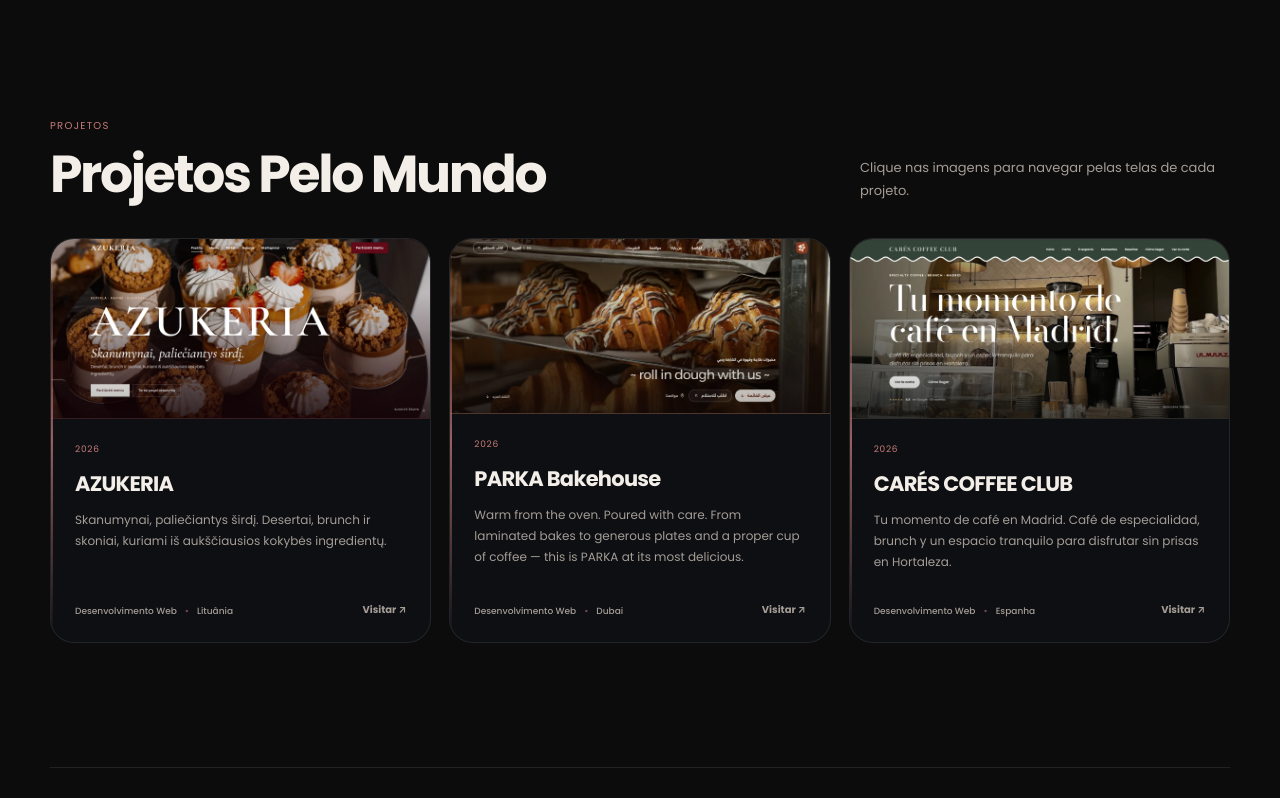
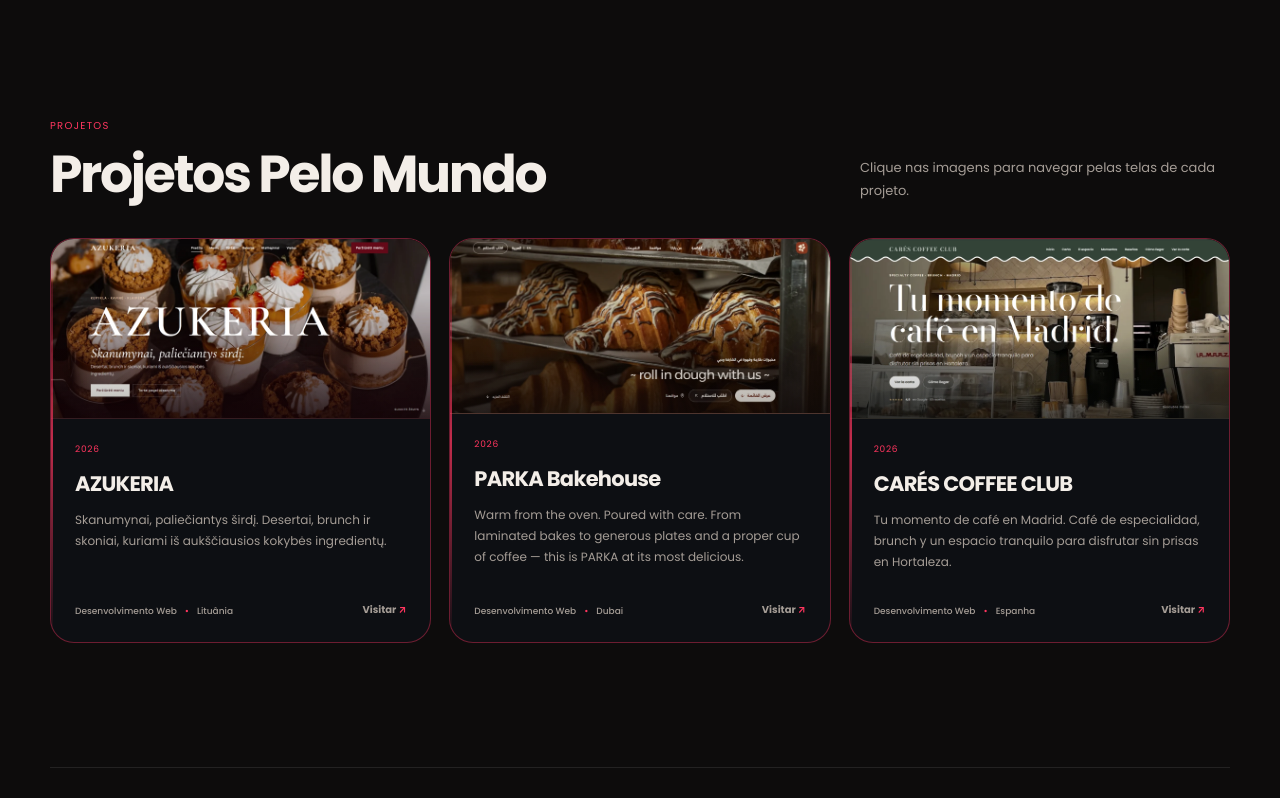
Before and after one commit to jrlescovar/jrlescovardeveloper, a React (Vite) app: page / in a window 1280 px wide. Shown: the part 1842-2640 px from the top of the page. Built offline with nearby package versions, Linux system fonts and the light colour scheme.

Commit message:
atualização

```diff
--- a/principal.css
+++ b/principal.css
@@ -6,7 +6,7 @@
   --text: #f3eee8;
   --muted: #a59d96;
   --muted-strong: #d0c8c0;
-  --accent: #c77b78;
+  --accent: #ff365f;
   --accent-warm: #c89b78;
   --cyan: #6ed9ff;
   --green: #42dc93;
@@ -111,7 +111,6 @@ button:focus-visible {
 
 .brand-code .brand-dev {
   color: var(--accent);
-  animation: devBlink 1.15s steps(1, end) infinite;
 }
 
 /* Cabeçalho */
@@ -319,7 +318,7 @@ button:focus-visible {
 .sidebar-profile img {
   width: 64px;
   height: 64px;
-  border: 2px solid rgba(255, 255, 255, 0.18);
+  border: 2px solid var(--accent);
   border-radius: 50%;
   object-fit: cover;
 }
@@ -568,7 +567,7 @@ button:focus-visible {
 
 .profile-card h2 + p {
   margin-top: 3px;
-  color: var(--muted);
+  color: var(--accent);
   font-size: 14px;
 }
 
@@ -955,7 +954,7 @@ button:focus-visible {
   min-width: 0;
   flex-direction: column;
   overflow: hidden;
-  border: 1px solid var(--line);
+  border: 1px solid rgba(255, 54, 95, 0.4);
   border-radius: 24px;
   background: rgba(14, 16, 21, 0.88);
   transition: border-color 0.25s ease, box-shadow 0.25s ease, transform 0.25s ease;
@@ -963,7 +962,7 @@ button:focus-visible {
 }
 
 .project-card:hover {
-  border-color: color-mix(in srgb, var(--project-accent) 42%, rgba(255, 255, 255, 0.14));
+  border-color: var(--accent);
   box-shadow: 0 28px 65px rgba(0, 0, 0, 0.3);
   transform: translateY(-5px);
 }
@@ -972,7 +971,7 @@ button:focus-visible {
   position: absolute;
   inset: 0 auto 0 0;
   width: 2px;
-  background: linear-gradient(to bottom, transparent, var(--project-accent), transparent);
+  background: linear-gradient(to bottom, transparent, var(--accent), transparent);
   content: "";
   opacity: 0.75;
 }
@@ -1081,6 +1080,11 @@ button:focus-visible {
   backdrop-filter: blur(10px);
 }
 
+.media-open b,
+.accent-arrow {
+  color: var(--accent);
+}
+
 .project-card:hover .media-open,
 .project-media:focus-visible .media-open {
   opacity: 1;
@@ -1095,7 +1099,7 @@ button:focus-visible {
 }
 
 .project-number {
-  color: var(--project-accent);
+  color: var(--accent);
   font-family: "Poppins", sans-serif;
   font-size: 9px;
   letter-spacing: 0.08em;
@@ -1140,7 +1144,7 @@ button:focus-visible {
 
 .project-tags span:not(:last-child)::after {
   margin: 0 8px;
-  color: color-mix(in srgb, var(--project-accent) 56%, transparent);
+  color: var(--accent);
   content: "•";
 }
 
@@ -1154,7 +1158,7 @@ button:focus-visible {
 }
 
 .project-link:hover {
-  color: var(--project-accent);
+  color: var(--accent);
 }
 
 .project-link.disabled {
@@ -1862,15 +1866,3 @@ button:focus-visible {
     transition-duration: 0.01ms !important;
   }
 }
-@keyframes devBlink {
-  0%,
-  100% {
-    color: var(--accent);
-    opacity: 1;
-  }
-
-  50% {
-    color: #f2f2f2;
-    opacity: 0.72;
-  }
-}
--- a/src/App.jsx
+++ b/src/App.jsx
@@ -24,6 +24,12 @@ function preloadGalleryImages(images = []) {
 function Brand({ link = false }) {
   const content = <><span className="brand-bracket">&lt;</span><span className="brand-jr">jr</span><span className="brand-dev">Dev</span><span className="brand-bracket">/&gt;</span></>;
   return link ? <a className="brand-code" href="#inicio" aria-label="Voltar ao início">{content}</a> : <span className="brand-code" aria-label="JrDev">{content}</span>;
+}
+
+function AccentArrows({ label }) {
+  return label.split(/([←→↗])/u).map((part, index) =>
+    /[←→↗]/u.test(part) ? <span className="accent-arrow" key={index}>{part}</span> : part
+  );
 }
 
 function InstagramIcon() {
@@ -70,8 +76,8 @@ function ProjectCard({ project, text, personalIndex, openGallery }) {
       <div className="project-footer">
         <div className="project-tags"><span>{status}</span><span>{personal ? project.tag : text[project.countryKey]}</span></div>
         {project.href
-          ? <a className="project-link" href={project.href} target="_blank" rel="noopener noreferrer">{linkLabel}</a>
-          : <span className="project-link disabled" aria-disabled="true">{linkLabel}</span>}
+          ? <a className="project-link" href={project.href} target="_blank" rel="noopener noreferrer"><AccentArrows label={linkLabel} /></a>
+          : <span className="project-link disabled" aria-disabled="true"><AccentArrows label={linkLabel} /></span>}
       </div>
     </div>
   </article>;
@@ -229,9 +235,9 @@ function Lightbox({ project, index, setIndex, close, text, language }) {
           <img className="lightbox-img" src={current} alt={alt} draggable="false" decoding="async" fetchPriority="high" style={{ transform: `translate3d(${transform.x}px, ${transform.y}px, 0) scale(${transform.scale})` }} />
         </div>
         <div className="lightbox-nav" aria-label="Navegação da galeria">
-          <button className="lb-btn" type="button" onClick={previous}>{text.previous}</button>
+          <button className="lb-btn" type="button" onClick={previous}><AccentArrows label={text.previous} /></button>
           <div className="lb-center"><span>{counter}</span><div className="lb-line" aria-hidden="true" style={{ "--progress": `${((index + 1) / total) * 100}%` }} /></div>
-          <button className="lb-btn" type="button" onClick={next}>{text.next}</button>
+          <button className="lb-btn" type="button" onClick={next}><AccentArrows label={text.next} /></button>
         </div>
       </div>
     </div>
```
